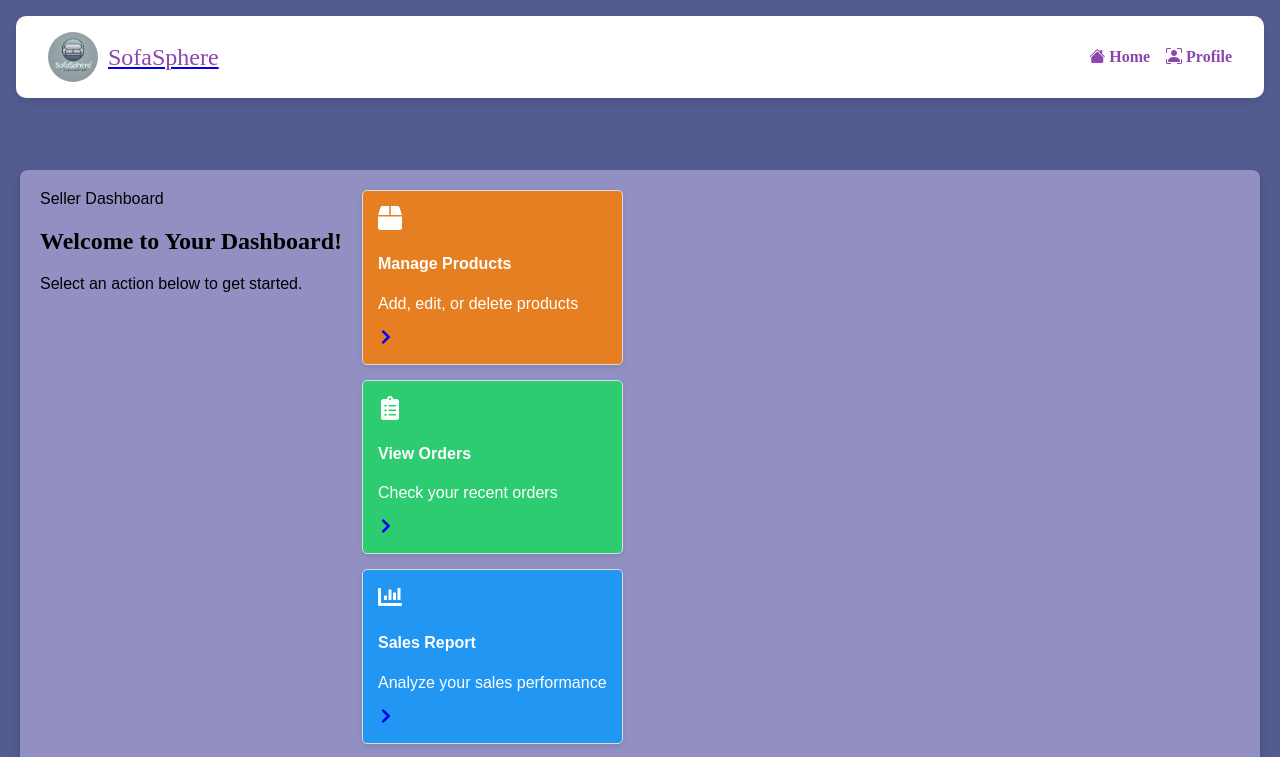
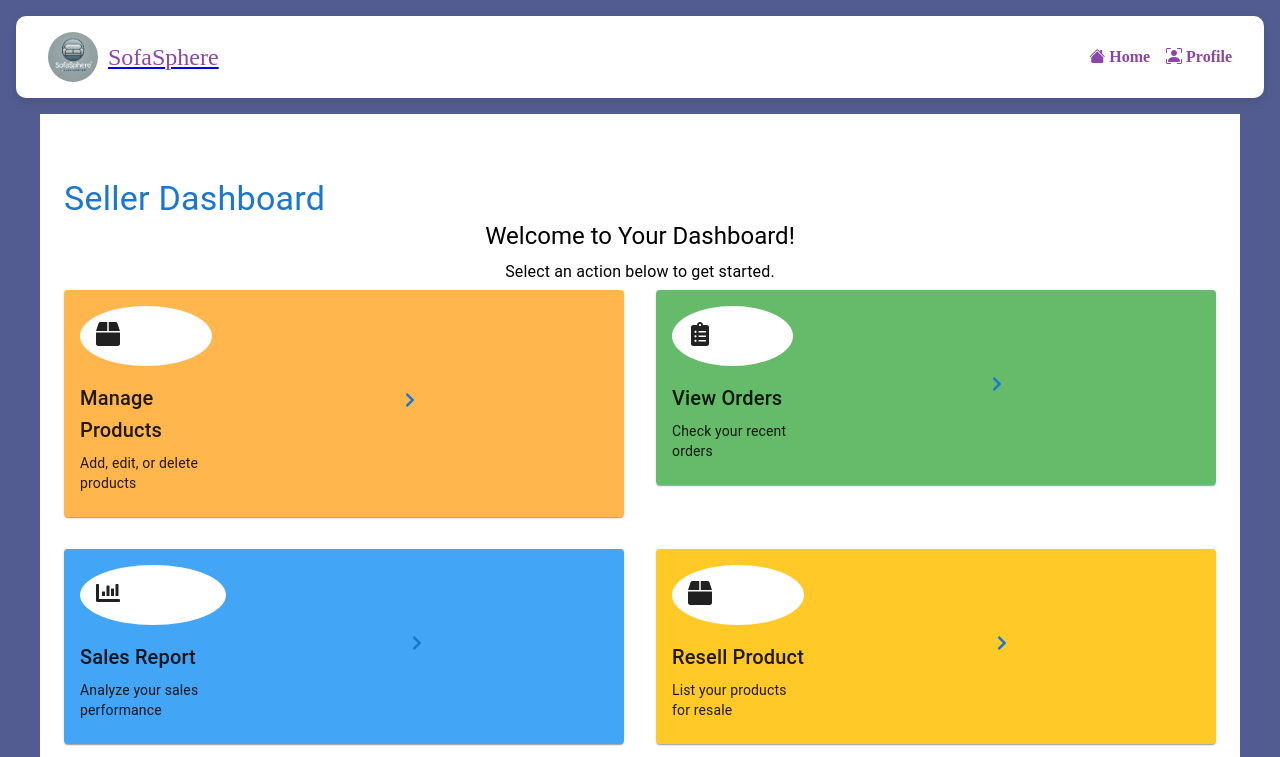
Before and after one commit to gggggeric/MERNproject, a React (Create React App) app in the folder frontend/: page /sellerHomePage in a window 1280 px wide. Shown: the top 757 px of the page. Built offline with nearby package versions, Linux system fonts and the light colour scheme; sample sign-in values are in the browser's storage.

Commit message:
mui tables and homepage

```diff
--- a/frontend/src/components/AdminHomePage.jsx
+++ b/frontend/src/components/AdminHomePage.jsx
@@ -1,9 +1,8 @@
-// src/components/AdminHomePage.js
 import React from 'react';
 import { useNavigate } from 'react-router-dom';
+import { Box, Container, Typography, Grid, Card, CardContent, IconButton } from '@mui/material';
 import { FaUser, FaFileAlt, FaCog } from 'react-icons/fa'; // Importing icons
 import { FaChevronRight } from 'react-icons/fa'; // Importing the Chevron icon
-import './AdminHomePage.css';
 
 const AdminHomePage = () => {
     const navigate = useNavigate(); // Initialize useNavigate for navigation
@@ -21,76 +20,72 @@ const AdminHomePage = () => {
     };
 
     return (
-        <div className="py-lg-14 bg-light pt-8 pb-8">
-            <div className="container">
-                <div className="row text-center">
-                    <div className="col-md-12 px-lg-8 mb-8 mt-6">
-                        <span className="text-uppercase text-primary fw-semibold ls-md">Admin Dashboard</span>
-                        <h2 className="h1 fw-bold mt-3">Welcome to Your Dashboard!</h2>
-                        <p className="mb-0 fs-4">Select an action below to get started.</p>
-                    </div>
-                </div>
+        <Container sx={{ py: 8, bgcolor: 'background.default' }}>
+            <Box textAlign="center" mb={6}>
+                <Typography variant="h5" color="primary" fontWeight="bold" letterSpacing={1}>
+                    Admin Dashboard
+                </Typography>
+                <Typography variant="h4" fontWeight="bold" mt={2}>
+                    Welcome to Your Dashboard!
+                </Typography>
+                <Typography variant="h6" mt={1}>
+                    Select an action below to get started.
+                </Typography>
+            </Box>
 
-                <div className="row gy-4">
+            <Grid container spacing={4}>
                 {/* Manage Accounts Card */}
-                    <div className="col-md-4 col-12">
-                        <div className="card card-purple" onClick={handleRedirectToUserCrud}>
-                            <div className="card-body">
-                                <div className="icon-shape icon-lg rounded-circle bg-light mb-3 card-icon">
+                <Grid item md={4} xs={12}>
+                    <Card variant="outlined" onClick={handleRedirectToUserCrud} sx={{ cursor: 'pointer', bgcolor: '#f3e5f5' }}>
+                        <CardContent>
+                            <Box display="flex" flexDirection="column" alignItems="center">
+                                <Box sx={{ bgcolor: 'lightgray', borderRadius: '50%', p: 2, mb: 2 }}>
                                     <FaUser size={24} />
-                                </div>
-                                <div className="d-flex align-items-center justify-content-between">
-                                    <div>
-                                        <h4 className="mb-0">Manage Accounts</h4>
-                                    </div>
-                                    <a className="text-inherit">
+                                </Box>
+                                <Typography variant="h6" fontWeight="bold">Manage Accounts</Typography>
+                                <IconButton>
                                     <FaChevronRight size={16} />
-                                    </a>
-                                </div>
-                            </div>
-                        </div>
-                    </div>
+                                </IconButton>
+                            </Box>
+                        </CardContent>
+                    </Card>
+                </Grid>
 
                 {/* View Reports Card */}
-                    <div className="col-md-4 col-12">
-                        <div className="card card-green" onClick={handleRedirectToReports}>
-                            <div className="card-body">
-                                <div className="icon-shape icon-lg rounded-circle bg-light mb-3 card-icon">
+                <Grid item md={4} xs={12}>
+                    <Card variant="outlined" onClick={handleRedirectToReports} sx={{ cursor: 'pointer', bgcolor: '#e8f5e9' }}>
+                        <CardContent>
+                            <Box display="flex" flexDirection="column" alignItems="center">
+                                <Box sx={{ bgcolor: 'lightgray', borderRadius: '50%', p: 2, mb: 2 }}>
                                     <FaFileAlt size={24} />
-                                </div>
-                                <div className="d-flex align-items-center justify-content-between">
-                                    <div>
-                                        <h4 className="mb-0">View Reports</h4>
-                                    </div>
-                                    <a className="text-inherit">
+                                </Box>
+                                <Typography variant="h6" fontWeight="bold">View Reports</Typography>
+                                <IconButton>
                                     <FaChevronRight size={16} />
-                                    </a>
-                                </div>
-                            </div>
-                        </div>
-                    </div>
+                                </IconButton>
+                            </Box>
+                        </CardContent>
+                    </Card>
+                </Grid>
 
                 {/* Settings Card */}
-                    <div className="col-md-4 col-12">
-                        <div className="card card-orange" onClick={handleRedirectToSettings}>
-                            <div className="card-body">
-                                <div className="icon-shape icon-lg rounded-circle bg-light mb-3 card-icon">
+                <Grid item md={4} xs={12}>
+                    <Card variant="outlined" onClick={handleRedirectToSettings} sx={{ cursor: 'pointer', bgcolor: '#fff3e0' }}>
+                        <CardContent>
+                            <Box display="flex" flexDirection="column" alignItems="center">
+                                <Box sx={{ bgcolor: 'lightgray', borderRadius: '50%', p: 2, mb: 2 }}>
                                     <FaCog size={24} />
-                                </div>
-                                <div className="d-flex align-items-center justify-content-between">
-                                    <div>
-                                        <h4 className="mb-0">Settings</h4>
-                                    </div>
-                                    <a className="text-inherit">
+                                </Box>
+                                <Typography variant="h6" fontWeight="bold">Settings</Typography>
+                                <IconButton>
                                     <FaChevronRight size={16} />
-                                    </a>
-                                </div>
-                            </div>
-                        </div>
-                    </div>
-                </div>
-            </div>
-        </div>
+                                </IconButton>
+                            </Box>
+                        </CardContent>
+                    </Card>
+                </Grid>
+            </Grid>
+        </Container>
     );
 };
 
--- a/frontend/src/components/ManufacturerHomePage.jsx
+++ b/frontend/src/components/ManufacturerHomePage.jsx
@@ -1,7 +1,6 @@
-// src/components/ManufacturerHomePage.js
 import React from 'react';
 import { useNavigate } from 'react-router-dom';
-import './ManufacturerHomePage.css';
+import { Box, Button, Container, Typography, Card, CardContent } from '@mui/material';
 
 const ManufacturerHomePage = () => {
     const navigate = useNavigate();
@@ -19,23 +18,30 @@ const ManufacturerHomePage = () => {
     };
 
     return (
-        <div className="manufacturer-dashboard-container">
-            <h2>Manufacturer Dashboard</h2>
-            <div className="dashboard-card">
-                <h3>Actions</h3>
-                <div className="button-container">
-                    <button className="action-btn post-product" onClick={handlePostProductClick}>
-                        Post a Product
-                    </button>
-                    <button className="action-btn manage-reviews" onClick={handleManageReviewsClick}>
-                        Manage Reviews
-                    </button>
-                    <button className="action-btn view-orders" onClick={handleViewOrdersClick}>
-                        View Orders
-                    </button>
-                </div>
-            </div>
-        </div>
+        <Container sx={{ py: 8, bgcolor: 'background.default' }}>
+            <Typography variant="h4" component="h2" gutterBottom textAlign="center">
+                Manufacturer Dashboard
+            </Typography>
+
+            <Card variant="outlined" sx={{ textAlign: 'center', mb: 4 }}>
+                <CardContent>
+                    <Typography variant="h5" component="h3" gutterBottom>
+                        Actions
+                    </Typography>
+                    <Box display="flex" justifyContent="center" gap={2}>
+                        <Button variant="contained" color="primary" onClick={handlePostProductClick}>
+                            Post a Product
+                        </Button>
+                        <Button variant="outlined" color="secondary" onClick={handleManageReviewsClick}>
+                            Manage Reviews
+                        </Button>
+                        <Button variant="outlined" color="secondary" onClick={handleViewOrdersClick}>
+                            View Orders
+                        </Button>
+                    </Box>
+                </CardContent>
+            </Card>
+        </Container>
     );
 };
 
--- a/frontend/src/components/SellerHomePage.jsx
+++ b/frontend/src/components/SellerHomePage.jsx
@@ -1,102 +1,111 @@
 import React from 'react';
-import './SellerHomePage.css'; // Import styles
+import { Box, Button, Container, Typography, Card, CardContent, Grid } from '@mui/material';
 import { FaBox, FaClipboardList, FaChartBar } from 'react-icons/fa';
 import { FaChevronRight } from 'react-icons/fa';
+
 const SellerHomePage = () => {
     return (
-        <div className="py-lg-14 bg-light pt-8 pb-8">
-            {/* Container */}
-            <div className="container">
-                <div className="row text-center mb-5">
-                    {/* Heading */}
-                    <div className="col-md-12">
-                        <span className="text-uppercase text-primary fw-semibold ls-md">Seller Dashboard</span>
-                        <h2 className="h1 fw-bold mt-3">Welcome to Your Dashboard!</h2>
-                        <p className="mb-0 fs-4">Select an action below to get started.</p>
-                    </div>
-                </div>
+        <Container sx={{ py: 8, bgcolor: 'background.default' }}>
+            <Typography variant="h4" component="span" gutterBottom textAlign="center" color="primary">
+                Seller Dashboard
+            </Typography>
+            <Typography variant="h5" component="h2" gutterBottom textAlign="center">
+                Welcome to Your Dashboard!
+            </Typography>
+            <Typography variant="body1" gutterBottom textAlign="center">
+                Select an action below to get started.
+            </Typography>
 
-                <div className="row gy-4">
-                    {/* First Row of Cards */}
-                    <div className="col-md-6 col-12 mb-4">
-                        <div className="card card-orange">
-                            <div className="card-body">
-                                <div className="icon-shape icon-lg rounded-circle bg-light mb-3 card-icon">
+            <Grid container spacing={4} justifyContent="center">
+                {/* Manage Products Card */}
+                <Grid item md={6} xs={12}>
+                    <Card sx={{ bgcolor: '#FFB74D' }} onClick={() => window.location.href = 'sellerManageProducts'}>
+                        <CardContent>
+                            <Box display="flex" alignItems="center" justifyContent="space-between">
+                                <Box>
+                                    <Box sx={{ bgcolor: 'background.paper', borderRadius: '50%', padding: 2, mb: 2 }}>
                                         <FaBox size={24} />
-                                </div>
-                                <div className="d-flex align-items-center justify-content-between">
-                                    <div>
-                                        <h4 className="mb-0">Manage Products</h4>
-                                        <p className="mb-0">Add, edit, or delete products</p>
-                                    </div>
-                                    <a href="sellerManageProducts" className="text-inherit">
+                                    </Box>
+                                    <Typography variant="h6" gutterBottom>
+                                        Manage Products
+                                    </Typography>
+                                    <Typography variant="body2">Add, edit, or delete products</Typography>
+                                </Box>
+                                <Button>
                                     <FaChevronRight size={16} />
-                                    </a>
-                                </div>
-                            </div>
-                        </div>
-                    </div>
+                                </Button>
+                            </Box>
+                        </CardContent>
+                    </Card>
+                </Grid>
 
-                    <div className="col-md-6 col-12 mb-4">
-                        <div className="card card-green">
-                            <div className="card-body">
-                                <div className="icon-shape icon-lg rounded-circle bg-light mb-3 card-icon">
+                {/* View Orders Card */}
+                <Grid item md={6} xs={12}>
+                    <Card sx={{ bgcolor: '#66BB6A' }} onClick={() => window.location.href = '/orders'}>
+                        <CardContent>
+                            <Box display="flex" alignItems="center" justifyContent="space-between">
+                                <Box>
+                                    <Box sx={{ bgcolor: 'background.paper', borderRadius: '50%', padding: 2, mb: 2 }}>
                                         <FaClipboardList size={24} />
-                                </div>
-                                <div className="d-flex align-items-center justify-content-between">
-                                    <div>
-                                        <h4 className="mb-0">View Orders</h4>
-                                        <p className="mb-0">Check your recent orders</p>
-                                    </div>
-                                    <a href="/orders" className="text-inherit">
+                                    </Box>
+                                    <Typography variant="h6" gutterBottom>
+                                        View Orders
+                                    </Typography>
+                                    <Typography variant="body2">Check your recent orders</Typography>
+                                </Box>
+                                <Button>
                                     <FaChevronRight size={16} />
-                                    </a>
-                                </div>
-                            </div>
-                        </div>
-                    </div>
+                                </Button>
+                            </Box>
+                        </CardContent>
+                    </Card>
+                </Grid>
 
-                    {/* Second Row of Cards */}
-                    <div className="col-md-6 col-12 mb-4">
-                        <div className="card card-blue">
-                            <div className="card-body">
-                                <div className="icon-shape icon-lg rounded-circle bg-light mb-3 card-icon">
+                {/* Sales Report Card */}
+                <Grid item md={6} xs={12}>
+                    <Card sx={{ bgcolor: '#42A5F5' }} onClick={() => window.location.href = '/sales-report'}>
+                        <CardContent>
+                            <Box display="flex" alignItems="center" justifyContent="space-between">
+                                <Box>
+                                    <Box sx={{ bgcolor: 'background.paper', borderRadius: '50%', padding: 2, mb: 2 }}>
                                         <FaChartBar size={24} />
-                                </div>
-                                <div className="d-flex align-items-center justify-content-between">
-                                    <div>
-                                        <h4 className="mb-0">Sales Report</h4>
-                                        <p className="mb-0">Analyze your sales performance</p>
-                                    </div>
-                                    <a href="/sales-report" className="text-inherit">
+                                    </Box>
+                                    <Typography variant="h6" gutterBottom>
+                                        Sales Report
+                                    </Typography>
+                                    <Typography variant="body2">Analyze your sales performance</Typography>
+                                </Box>
+                                <Button>
                                     <FaChevronRight size={16} />
-                                    </a>
-                                </div>
-                            </div>
-                        </div>
-                    </div>
+                                </Button>
+                            </Box>
+                        </CardContent>
+                    </Card>
+                </Grid>
 
-                    <div className="col-md-6 col-12 mb-4">
-                        <div className="card card-yellow">
-                            <div className="card-body">
-                                <div className="icon-shape icon-lg rounded-circle bg-light mb-3 card-icon">
+                {/* Resell Product Card */}
+                <Grid item md={6} xs={12}>
+                    <Card sx={{ bgcolor: '#FFCA28' }} onClick={() => window.location.href = '/seller/products'}>
+                        <CardContent>
+                            <Box display="flex" alignItems="center" justifyContent="space-between">
+                                <Box>
+                                    <Box sx={{ bgcolor: 'background.paper', borderRadius: '50%', padding: 2, mb: 2 }}>
                                         <FaBox size={24} />
-                                </div>
-                                <div className="d-flex align-items-center justify-content-between" >
-                                    <div>
-                                        <h4 className="mb-0">Resell Product</h4>
-                                        <p className="mb-0">List your products for resale</p>
-                                    </div>
-                                    <a href="/seller/products" className="text-inherit">
+                                    </Box>
+                                    <Typography variant="h6" gutterBottom>
+                                        Resell Product
+                                    </Typography>
+                                    <Typography variant="body2">List your products for resale</Typography>
+                                </Box>
+                                <Button>
                                     <FaChevronRight size={16} />
-                                    </a>
-                                </div>
-                            </div>
-                        </div>
-                    </div>
-                </div>
-            </div>
-        </div>
+                                </Button>
+                            </Box>
+                        </CardContent>
+                    </Card>
+                </Grid>
+            </Grid>
+        </Container>
     );
 };
 
```
Also changed, not shown: frontend/src/components/ManufacturerProductCRUD.jsx (+65 -41 lines). Lines whose indentation alone changed are shown as unchanged.
